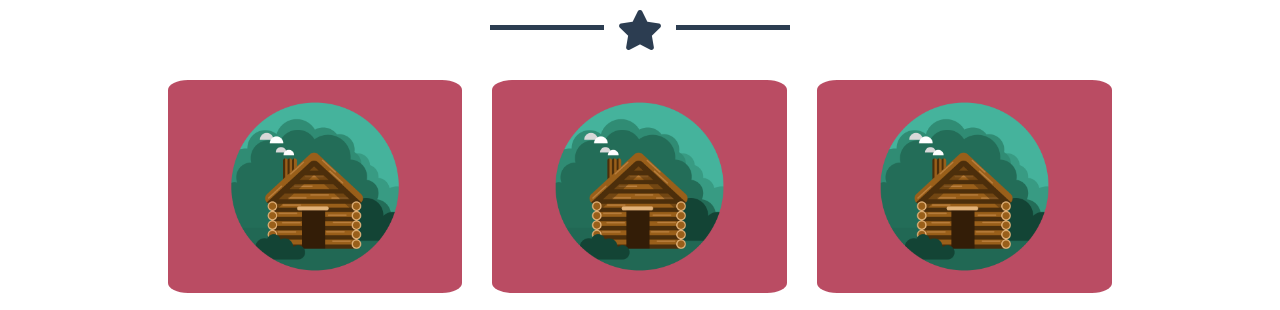
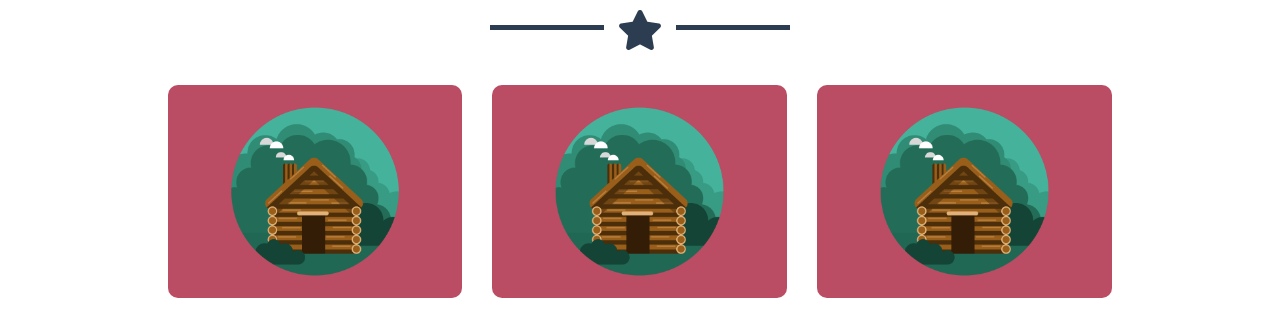
Before and after one commit to SimoneRomiti/html-css-bootstrap-freelancer, a plain HTML site: page index.html in a window 1280 px wide. Shown: the part 628-938 px from the top of the page. Drawn offline with nearby package versions, Linux system fonts and the light colour scheme.

Commit message:
Sistemato border radius img

```diff
--- a/css/style.css
+++ b/css/style.css
@@ -106,9 +106,11 @@ header .logo{
 }
 
 .portfolio img{
+  display: block;
   width: 100%;
-  padding: 10px 0;
-  border-radius: 20px;
+  height: 100%;
+  margin: 15px 0;
+  border-radius: 10px;
 }
 /* /PORTFOLIO */
 
```
